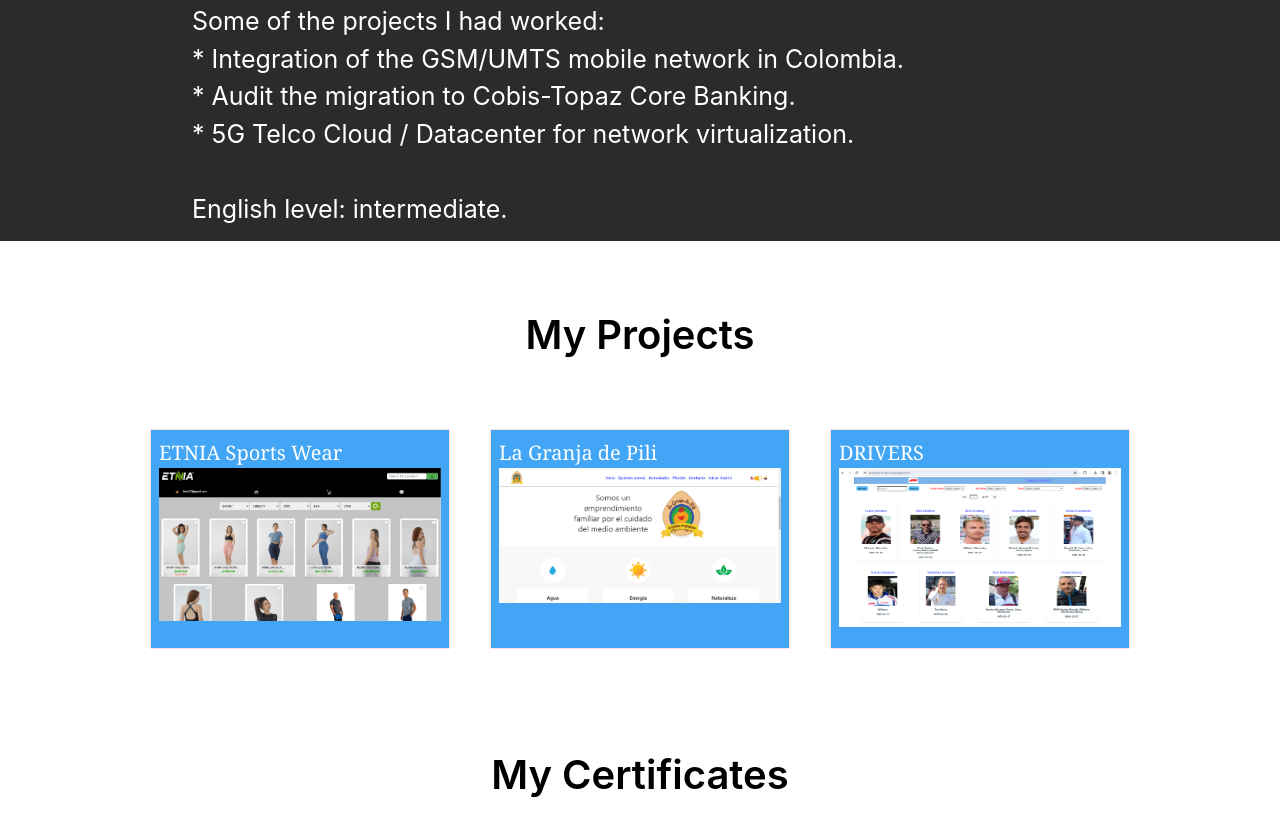
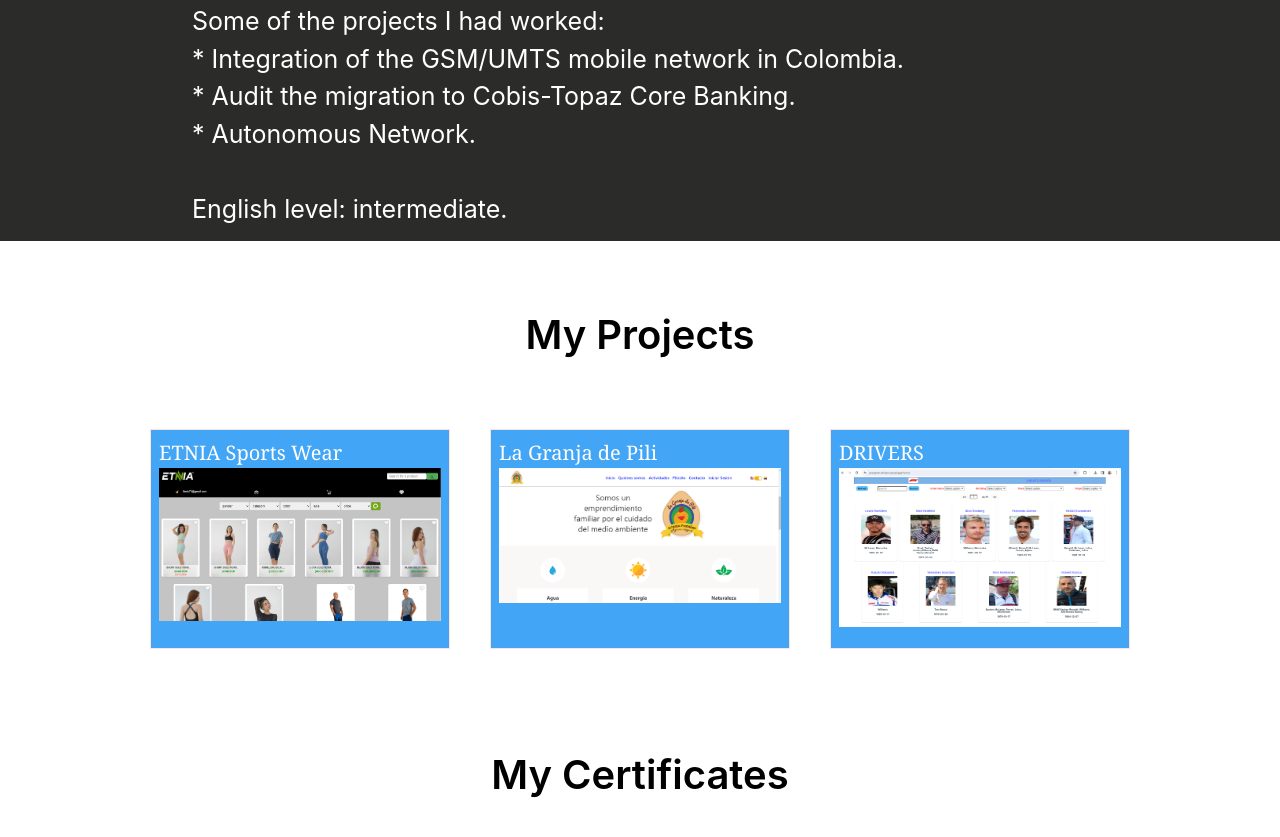
Before and after one commit to LMLenis/Portfolio-Luis-Lenis, a React (Create React App) app: page / in a window 1280 px wide. Shown: the part 1942-2779 px from the top of the page. Built offline with nearby package versions, Linux system fonts and the light colour scheme.

Commit message:
autonomous

```diff
--- a/src/components/About/About.jsx
+++ b/src/components/About/About.jsx
@@ -26,7 +26,7 @@
         Some of the projects I had worked:<br/>
         <a className=" duration-300 hover:bg-[#2a6ba0]" href="https://www.youtube.com/watch?v=MLhiSChss18">* Integration of the GSM/UMTS mobile network in Colombia.</a><br/>
         <a className=" duration-300 hover:bg-[#2a6ba0]" href="https://www.youtube.com/watch?v=zEk5i_RnSco">* Audit the migration to Cobis-Topaz Core Banking. </a><br/>
-        <a className=" duration-300 hover:bg-[#2a6ba0]" href="https://www.youtube.com/watch?v=PdtnlL9r2LM">* 5G Telco Cloud / Datacenter for network virtualization.</a><br/>
+        <a className=" duration-300 hover:bg-[#2a6ba0]" href="https://www.youtube.com/watch?v=fNHcQp2OT0M">* Autonomous Network.</a><br/>
         <br/>
         <a className=" duration-300 hover:bg-[#2a6ba0]" href="https://www.efset.org/cert/w5AQNk">English level: intermediate.</a>
         </p>
```
